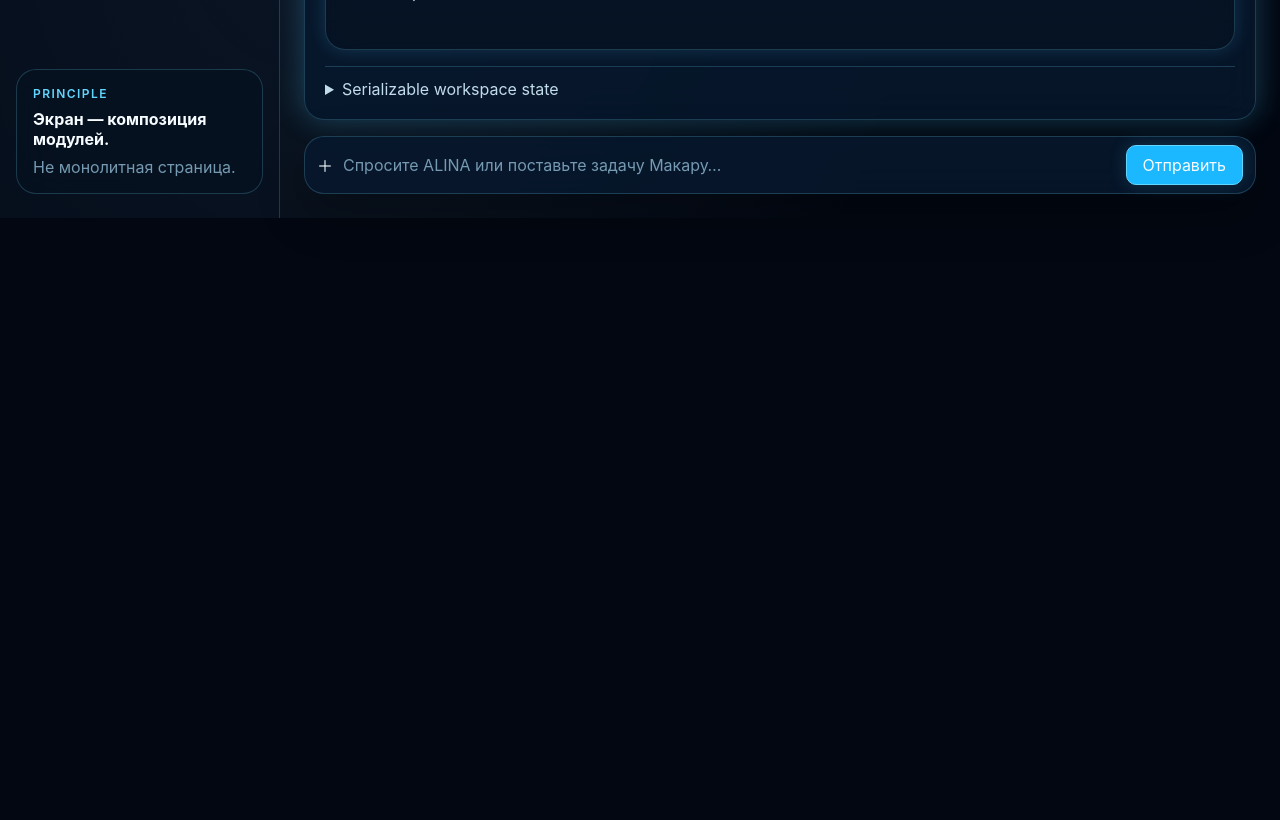
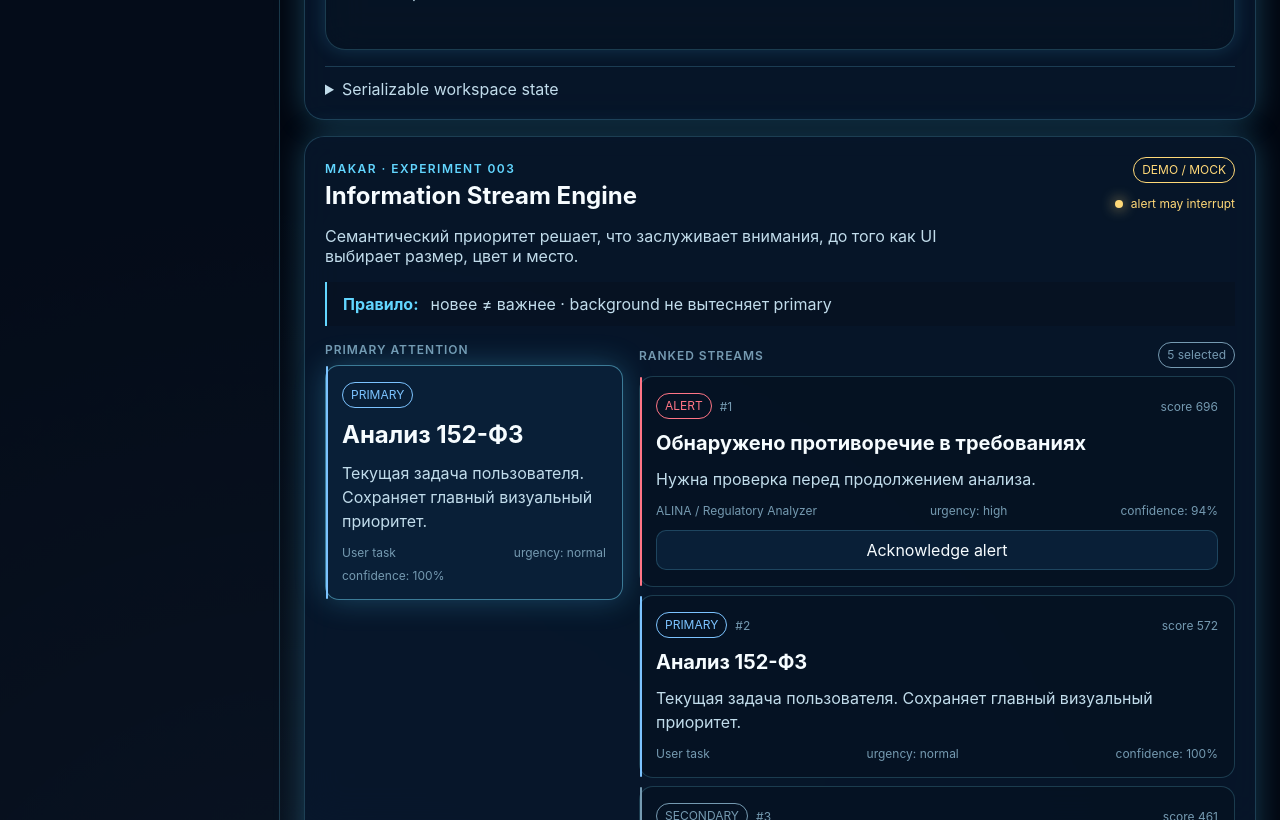
Before and after one commit to VictorKVS/Makar-Frontend-Factory, a React (Vite) app in the folder apps/alina-control-center/: page / in a window 1280 px wide. Shown: the part 1980-2800 px from the top of the page. Before the commit the page ends 2198 px from the top, so only its background shows below. Built offline with nearby package versions, Linux system fonts and the light colour scheme.

Commit message:
feat(alina): mount Information Stream Engine experiment

```diff
--- a/apps/alina-control-center/src/App.tsx
+++ b/apps/alina-control-center/src/App.tsx
@@ -10,6 +10,7 @@ import {
   StatusIndicator,
 } from "@father/ui";
 import { WorkspaceDemo } from "./WorkspaceDemo";
+import { StreamDemo } from "./StreamDemo";
 
 const metrics = [
   { label: "ДАННЫЕ", value: "12.4K", delta: "+12%", deltaTone: "success" as const },
@@ -168,6 +169,8 @@ export function App() {
 
         <WorkspaceDemo />
 
+        <StreamDemo />
+
         <CommandBar
           value={command}
           onValueChange={setCommand}
```
